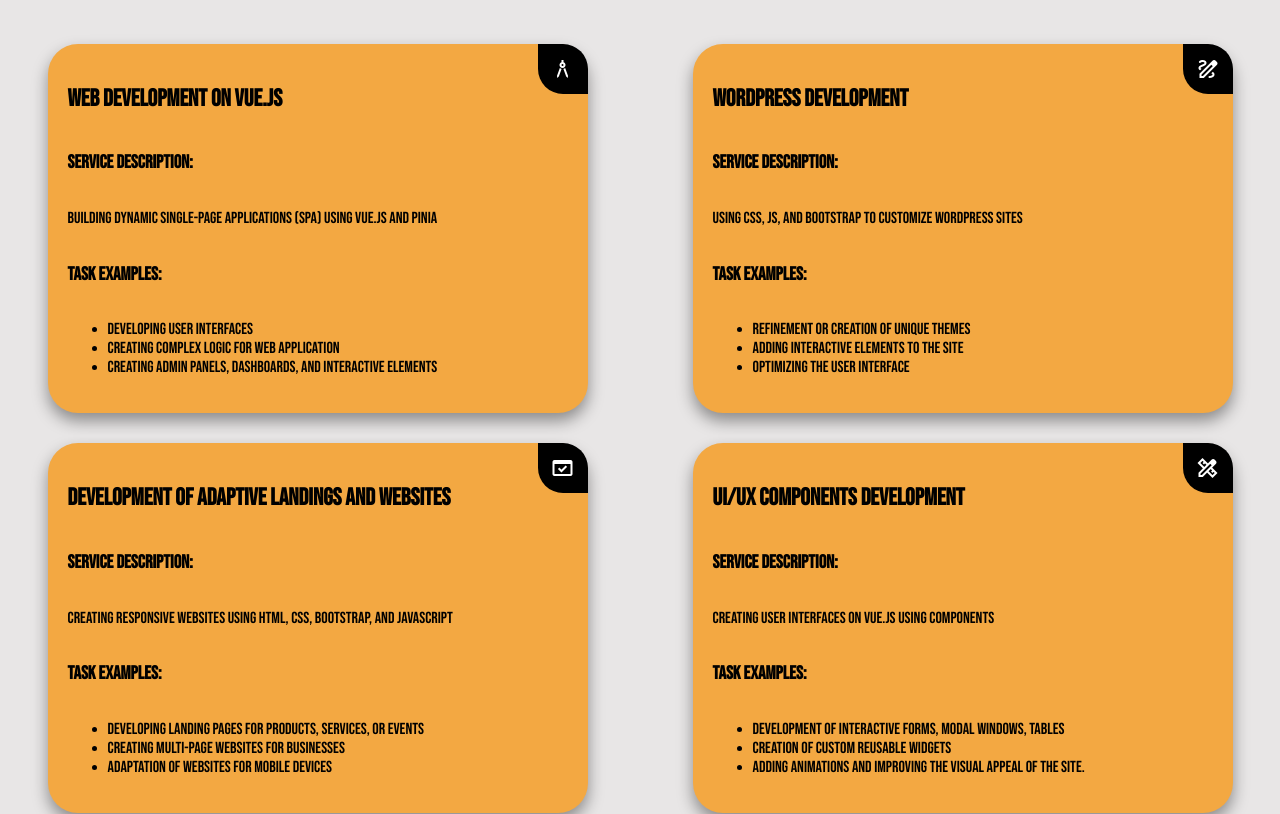
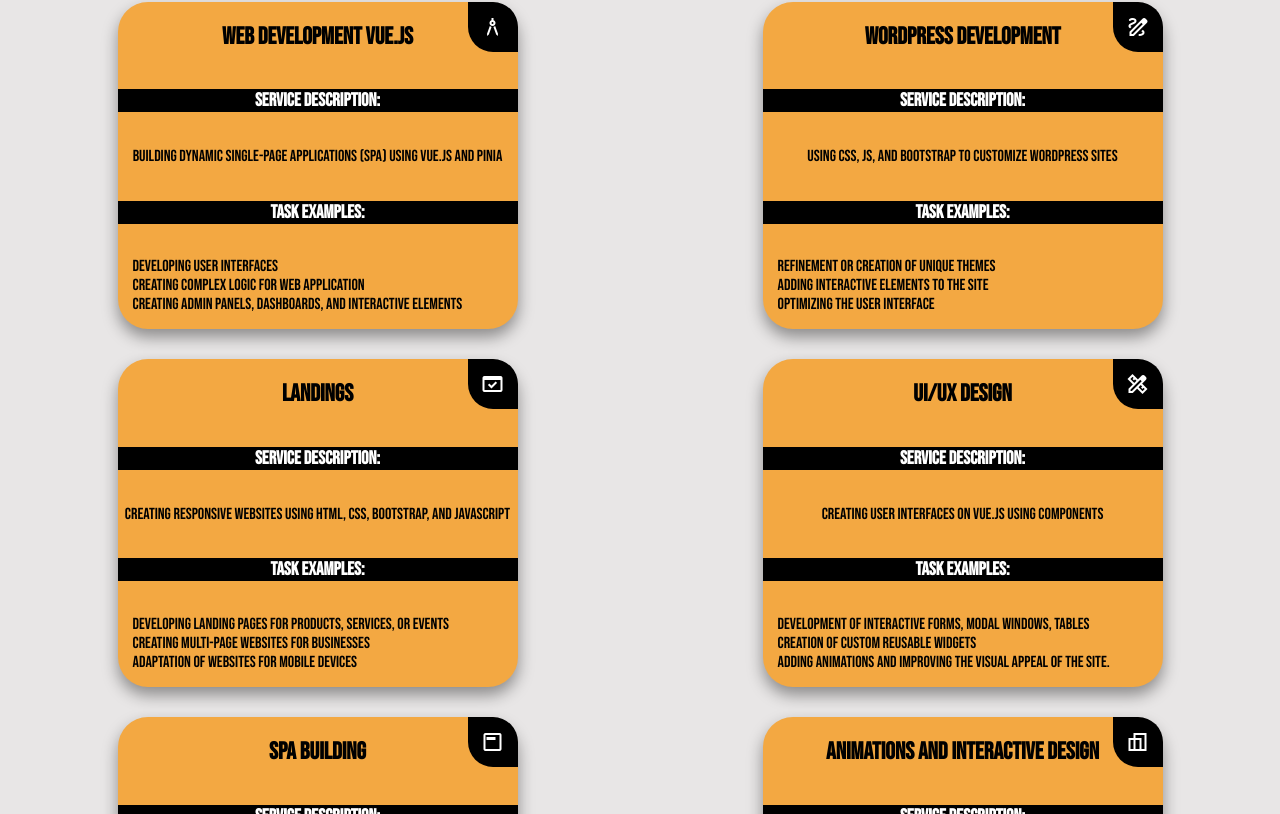
Before and after one commit to GiorgiiLazi/personal-website, a Vue app: page / in a window 1280 px wide. Shown: the part 1966-2780 px from the top of the page. Built offline with nearby package versions, Linux system fonts and the light colour scheme.

Commit message:
improved cards

```diff
--- a/src/App.vue
+++ b/src/App.vue
@@ -23,7 +23,7 @@
 @import url('https://fonts.googleapis.com/css2?family=Bebas+Neue&family=Inter:ital,opsz,wght@0,14..32,100..900;1,14..32,100..900&display=swap');
 body{
   background-color: #e8e6e6;
-  box-sizing: border-box;;
+  box-sizing: border-box;
   padding: 0;
   margin: 0;
   font-family: "Bebas Neue", serif;
--- a/src/components/Services.vue
+++ b/src/components/Services.vue
@@ -3,7 +3,7 @@
     <h1 class="title">My services</h1>
     <div class="card" id="1" >
         <span class="material-symbols-outlined icon">architecture</span>
-        <h1>Web Development on Vue.js</h1>
+        <h1>Web Development Vue.js</h1>
         <h3>Service description:</h3>
         <p>Building dynamic single-page applications (SPA) using Vue.js and Pinia</p>
         <h3>Task Examples:</h3>
@@ -16,7 +16,7 @@
     </div>
     <div class="card" id="2" >
         <span class="material-symbols-outlined icon">draw</span>
-        <h1>WordPress Development </h1>
+        <h1>WordPress Development</h1>
         <h3>Service description:</h3>
         <p>Using CSS, JS, and Bootstrap to customize WordPress sites</p>
         <h3>Task Examples:</h3>
@@ -28,7 +28,7 @@
     </div>
     <div class="card" id="3" >
         <span class="material-symbols-outlined icon">domain_verification</span>
-        <h1>Development of adaptive landings and websites</h1>
+        <h1>Landings</h1>
         <h3>Service description:</h3>
         <p>Creating responsive websites using HTML, CSS, Bootstrap, and JavaScript</p>
         <h3>Task Examples:</h3>
@@ -40,7 +40,7 @@
     </div>
     <div class="card" id="4" >
         <span class="material-symbols-outlined icon">design_services</span>
-        <h1>UI/UX components development</h1>
+        <h1>UI/UX Design</h1>
         <h3>Service description:</h3>
         <p>Creating user interfaces on Vue.js using components</p>
         <h3>Task Examples:</h3>
@@ -52,7 +52,7 @@
     </div>
     <div class="card" id="5" >
         <span class="material-symbols-outlined icon">subheader</span>
-        <h1>SPA development</h1>
+        <h1>SPA building</h1>
         <h3>Service description:</h3>
         <p>Developing SPAs to minimize page reloads and improve user experience.</p>
         <h3>Task Examples:</h3>
@@ -127,21 +127,22 @@
     grid-row: 1;
 }
 .card{
+    text-align: center;
     position: relative;
     opacity: 0;
     transform: translateX(-100%);
     filter: blur(5px);
     display: inline-grid;
-    padding: 20px;
     border-radius: 30px;
-    width: 500px;
+    width: 400px;
     height: min-content;
     box-shadow: 0px 8px 16px 0px rgba(0, 0, 0, 0.4);
     cursor: pointer;
     background-color: rgb(243, 168, 66);
     word-wrap: wrap;
     z-index:1;
-    transition: 1s all ease-in
+    transition: 0.3s all ease-in;
+    transition-delay: 100ms;
 }
 .card:nth-child(2){
     transition-delay: 200ms;
@@ -156,7 +157,7 @@
     transition-delay: 800ms;
 }
 .card:nth-child(6){
-    transition-delay: 1000ms;
+    transition-delay: 850ms;
 }
 .show{
     opacity: 1;
@@ -168,6 +169,11 @@
     animation: all 1s ease-in;
     box-shadow: 0px 12px 20px 0px rgba(0, 0, 0, 0.6);
 
+}
+.card h3{
+    width: 100%;
+    background: black;
+    color: white;
 }
 
 #card1{
@@ -208,6 +214,12 @@
     border-radius: 0% 50% 0 50%;
     z-index: 3;
 }
-
+ul{
+    padding: 0;
+    margin: 0;
+    list-style: none;
+    text-align: left;
+    padding: 15px;
+}
 
 </style>
```
